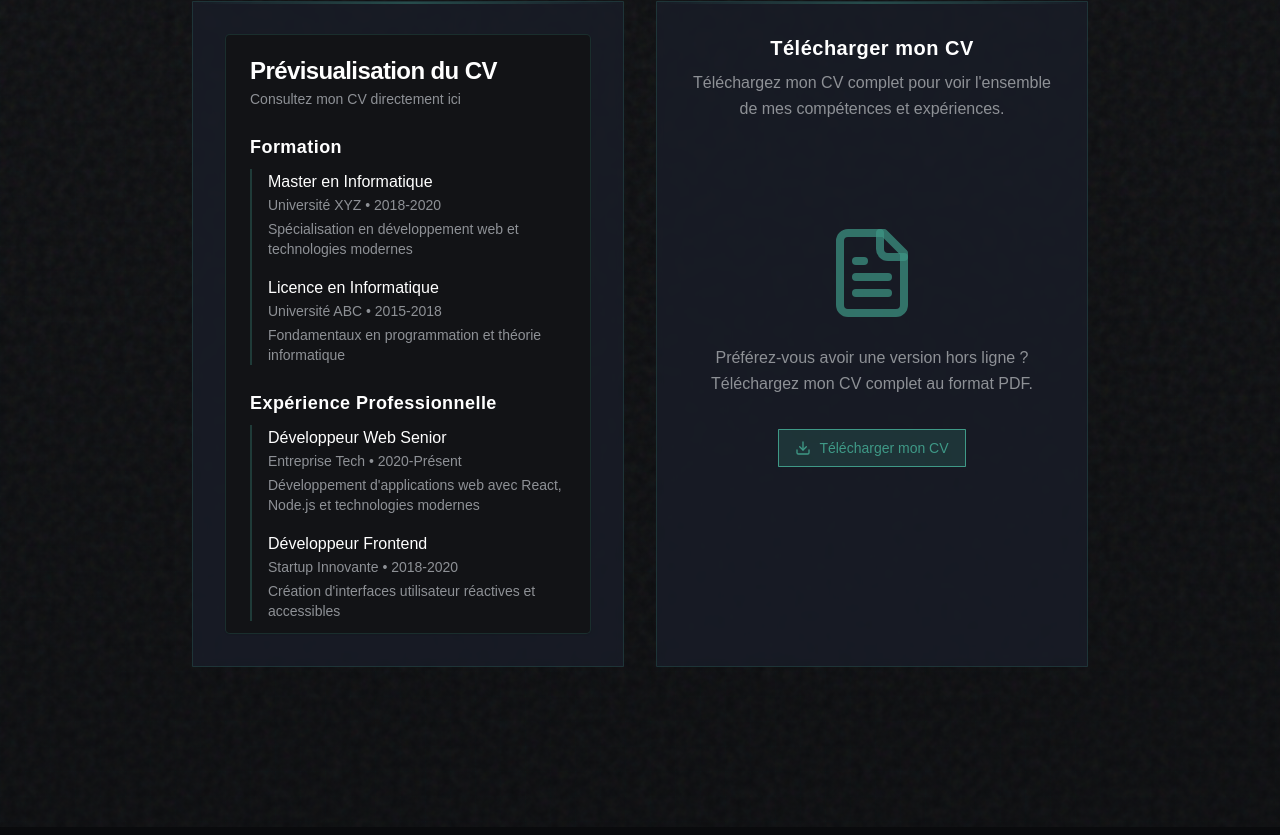
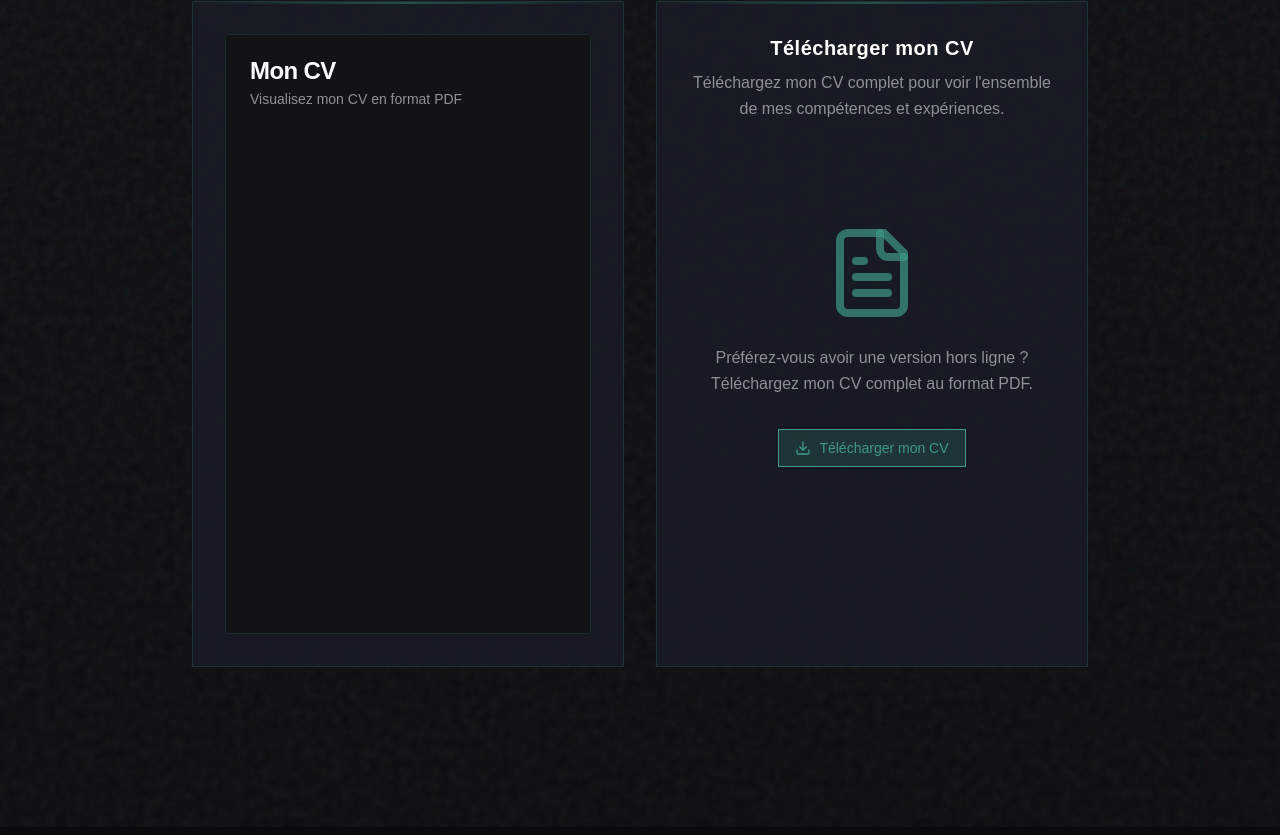
Before and after one commit to Coockiepickle/portfolio-mw-en, a React (Vite) app: page / in a window 1280 px wide. Shown: the part 5205-6040 px from the top of the page. Built offline with nearby package versions, Linux system fonts and the light colour scheme.

Commit message:
Display a PDF
Display a PDF in the component.

```diff
--- a/src/components/Resume.tsx
+++ b/src/components/Resume.tsx
@@ -1,4 +1,3 @@
-
 import { useState, useEffect } from 'react';
 import { FileText, Download } from 'lucide-react';
 import { cn } from '@/lib/utils';
@@ -54,57 +53,22 @@ const Resume = () => {
             <div className="mw-card p-8 w-full hover:shadow-lg hover:shadow-mw-green/30 hover:-translate-y-2 hover:border-mw-green/50 transition-all duration-500">
               <Card className="h-full bg-mw-dark border-mw-green/20">
                 <CardHeader>
-                  <CardTitle className="text-white">Prévisualisation du CV</CardTitle>
-                  <CardDescription className="text-mw-lightgray">Consultez mon CV directement ici</CardDescription>
+                  <CardTitle className="text-white">Mon CV</CardTitle>
+                  <CardDescription className="text-mw-lightgray">Visualisez mon CV en format PDF</CardDescription>
                 </CardHeader>
-                <CardContent className="h-[500px] overflow-auto">
-                  <div className="space-y-6 text-mw-lightgray">
-                    {/* Formation */}
-                    <div>
-                      <h3 className="text-lg font-semibold text-white mb-2">Formation</h3>
-                      <div className="pl-4 border-l-2 border-mw-green/30 space-y-4">
-                        <div>
-                          <p className="text-white">Master en Informatique</p>
-                          <p className="text-sm">Université XYZ • 2018-2020</p>
-                          <p className="text-sm mt-1">Spécialisation en développement web et technologies modernes</p>
-                        </div>
-                        <div>
-                          <p className="text-white">Licence en Informatique</p>
-                          <p className="text-sm">Université ABC • 2015-2018</p>
-                          <p className="text-sm mt-1">Fondamentaux en programmation et théorie informatique</p>
-                        </div>
-                      </div>
-                    </div>
-
-                    {/* Expérience */}
-                    <div>
-                      <h3 className="text-lg font-semibold text-white mb-2">Expérience Professionnelle</h3>
-                      <div className="pl-4 border-l-2 border-mw-green/30 space-y-4">
-                        <div>
-                          <p className="text-white">Développeur Web Senior</p>
-                          <p className="text-sm">Entreprise Tech • 2020-Présent</p>
-                          <p className="text-sm mt-1">Développement d'applications web avec React, Node.js et technologies modernes</p>
-                        </div>
-                        <div>
-                          <p className="text-white">Développeur Frontend</p>
-                          <p className="text-sm">Startup Innovante • 2018-2020</p>
-                          <p className="text-sm mt-1">Création d'interfaces utilisateur réactives et accessibles</p>
-                        </div>
-                      </div>
-                    </div>
-
-                    {/* Compétences */}
-                    <div>
-                      <h3 className="text-lg font-semibold text-white mb-2">Compétences Techniques</h3>
-                      <div className="grid grid-cols-2 gap-2">
-                        <div className="bg-mw-darker p-2 rounded text-center">React</div>
-                        <div className="bg-mw-darker p-2 rounded text-center">TypeScript</div>
-                        <div className="bg-mw-darker p-2 rounded text-center">Node.js</div>
-                        <div className="bg-mw-darker p-2 rounded text-center">Tailwind CSS</div>
-                        <div className="bg-mw-darker p-2 rounded text-center">Git</div>
-                        <div className="bg-mw-darker p-2 rounded text-center">UI/UX Design</div>
-                      </div>
-                    </div>
+                <CardContent className="h-[500px]">
+                  {/* PDF Embed */}
+                  <div className="w-full h-full rounded overflow-hidden">
+                    <iframe
+                      src="/sample-resume.pdf#toolbar=0"
+                      className="w-full h-full border-0"
+                      title="CV PDF"
+                    >
+                      Votre navigateur ne supporte pas l'affichage des PDFs.
+                      <a href="/sample-resume.pdf" target="_blank" rel="noopener noreferrer" className="text-mw-green underline">
+                        Cliquez ici pour voir le CV
+                      </a>
+                    </iframe>
                   </div>
                 </CardContent>
               </Card>
@@ -124,9 +88,10 @@ const Resume = () => {
                   Téléchargez mon CV complet au format PDF.
                 </p>
                 <a
-                  href="#"
+                  href="/sample-resume.pdf"
                   className="mw-button-primary inline-flex items-center justify-center"
                   onClick={handleDownload}
+                  download
                 >
                   <Download className="w-4 h-4 mr-2" />
                   Télécharger mon CV
```
